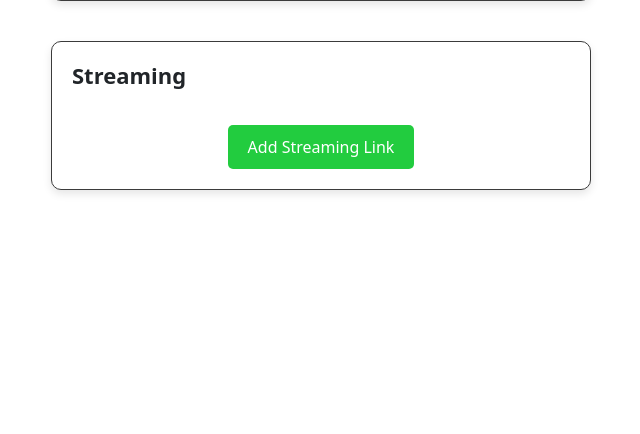
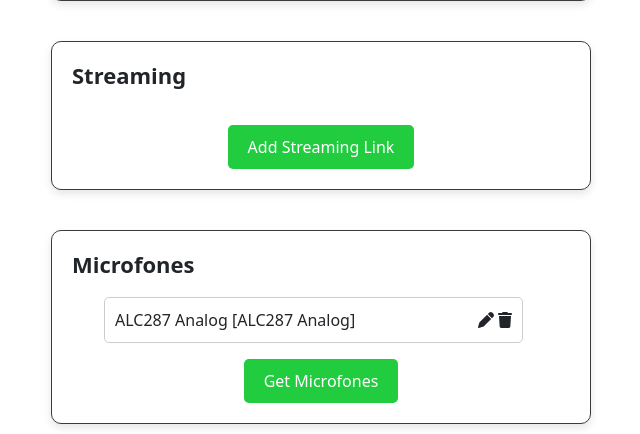
Before and after one commit to pedromelo1316/PECI--Difusao-de-Audio, a Flask app: page /secundaria in a window 1280 px wide. Shown: the part 378-812 px from the top of the page, without its empty margins (319-959 px from the left). Before the commit the page ends 572 px from the top, so only its background shows below. Run offline with Flask 3, Linux system fonts and the light colour scheme; data that the repository does not hold is empty; parts of the project's set-up code (start-up, migrations or seed data) failed here and were passed over; some libraries are stand-ins or nearby versions.

Commit message:
get Microfones

```diff
--- a/Main/Manager/app.py
+++ b/Main/Manager/app.py
@@ -39,11 +39,22 @@ AUDIO_CHANNELS = "1"  # Mono
 
 NUM_CHANNELS = 3  # Número total de canais
 
+@app.route('/update_microphones', methods=['GET'])
+def update_microphones():
+    get_mics()
+    microphones = Microphone.query.all()
+    microphones_list = [
+        {"id": mic.id, "name": mic.name, "device": mic.device, "card": mic.card, "short_cut": mic.short_cut}
+        for mic in microphones
+    ]
+    return jsonify({"success": True, "microphones": microphones_list})
+
+
 @app.route('/get_microphones', methods=['GET'])
 def get_microphones():
-    microphones = get_mics()  # Chama a função que lista os microfones
+    microphones = Microphone.query.all()
     return jsonify([
-        {"card": mic[0], "device": mic[1], "name": mic[2]} for mic in microphones
+        {"card": mic.card, "device": mic.device, "name": mic.name} for mic in microphones
     ])
 
 def parse_device_info(line):
@@ -71,14 +82,17 @@ def get_mics():
     try:
         output = subprocess.check_output(cmd, text=True)
         lines = output.split('\n')
-        devices = []
+        devices = Microphone.query.all()  # Dispositivos já no banco de dados
         for line in lines:
             if "card" in line and "device" in line:
-                print(line)
                 card, device, name = parse_device_info(line)
                 print(f"Card: {card}, Device: {device}, Name: {name}")
-                devices.append((card, device, name))
-        return devices
+                # Verifica se o dispositivo já existe no banco de dados
+                if not any(d.card == card and d.device == device for d in devices):
+                    new_device = Microphone(card=card, device=device, name=name)
+                    db.session.add(new_device)
+                    db.session.commit()
+                    devices.append(new_device)  # Atualiza a lista local de dispositivos
     except subprocess.CalledProcessError as e:
         print(f"Error listing audio devices: {e}")
         return []
@@ -409,6 +423,17 @@ class Nodes(db.Model):
 
     def __repr__(self):
         return f'<Node {self.id}: {self.name}>'
+
+
+class Microphone(db.Model):
+    id = db.Column(db.Integer, primary_key=True)
+    name = db.Column(db.String(200), nullable=False)
+    device = db.Column(db.String(200), nullable=False)
+    card = db.Column(db.String(200), nullable=False)
+    short_cut = db.Column(db.String(200), nullable=True)
+
+    def __repr__(self):
+        return f'<Microphone {self.id}: {self.name}>'
 
 # Enum para definir os tipos de canais permitidos
 class ChannelType(str, Enum):
@@ -870,12 +895,15 @@ def update_area_channel():
 
 
 
+
+
 @app.route('/secundaria')
 def secundaria():
     playlists = Playlist.query.all()
     Streamings = Streaming.query.all()
     songs = Songs.query.all()
-    return render_template('secundaria.html', playlists=playlists, streamings=Streamings, songs=songs)
+    Microphones = Microphone.query.all()
+    return render_template('secundaria.html', playlists=playlists, streamings=Streamings, songs=songs, microfones=Microphones)
 
 
 @app.route('/save_stream_url', methods=['POST'])
@@ -1352,6 +1380,7 @@ if __name__ == '__main__':
     with app.app_context():
         db.create_all()  # Cria as tabelas no banco de dados, se ainda não existirem
         create_default_channels()  # Inicializa os canais padrão
+        get_mics()
 
 
 
--- a/Main/Manager/static/css/index.css
+++ b/Main/Manager/static/css/index.css
@@ -32,6 +32,17 @@
 }
 
 .stream-box {
+    background: #fff;
+    padding: 20px;
+    border-radius: 10px;
+    box-shadow: 0px 4px 8px rgba(0, 0, 0, 0.1);
+    width: 100%;
+    max-width: 800px;
+    margin-top: 20px;
+    border:#3b3b3b solid 1px;
+}
+
+.microfone-box {
     background: #fff;
     padding: 20px;
     border-radius: 10px;
@@ -214,6 +225,67 @@
     justify-content: center;
     align-items: center;
 
+}
+
+
+
+.microfone-item {
+    display: flex;
+    justify-content: space-between;
+    align-items: center;
+    padding: 10px;
+    border: 1px solid #ccc;
+    border-radius: 5px;
+    background-color: #fff;
+    transition: background-color 0.3s;
+    width: 90%;
+    text-align: center;
+    box-sizing: border-box;
+    margin-bottom: 10px;
+}
+
+.microfone-item a {
+    flex-grow: 1;
+    text-align: center;
+    word-break: break-word;
+    padding: 10px;
+    border: 1px solid #ccc;
+    border-radius: 5px;
+    background-color: #f9f9f9;
+    display: flex;
+    align-items: center;
+    justify-content: center;
+    width: 90%;
+    height: 100%;
+    box-sizing: border-box;
+    color: #504f44; /* Cor do link alterada */
+    text-decoration: none; /* Remove o sublinhado */
+    margin-right: 15px; /* Afasta mais dos ícones */
+    margin-left: -10px; /* Move mais para a esquerda */
+}
+
+.microfone-item strong {
+    flex-shrink: 0;
+    width: 180px;
+    text-align: left;
+    padding-left: 10px;
+}
+
+.microfone-item .actions {
+    display: flex;
+    gap: 5px; /* Reduz o espaço entre os ícones */
+    align-items: center;
+    color: gray;
+}
+
+.microfone-item .actions i {
+    cursor: pointer;
+    font-size: 18px;
+    color:gray;
+}
+
+.microfone-item .actions i:hover {
+    color: #333;
 }
 
 .fa-pen, .fa-trash {
--- a/Main/Manager/static/js/index.js
+++ b/Main/Manager/static/js/index.js
@@ -536,3 +536,38 @@ function deleteStreaming(streamingId) {
 }
 
 document.addEventListener('DOMContentLoaded', loadStreamingLinks);
+
+
+
+function fetchMicrophones() {
+    fetch('/update_microphones')
+        .then(response => response.json())
+        .then(data => {
+            if (data.success) {
+                console.log('Microphones fetched successfully:', data.microphones);
+                const microphoneSection = document.querySelector('.microfone-section');
+                microphoneSection.innerHTML = `
+                    <ul id="microphone-list">
+                        ${data.microphones.map(mic => `
+                            <li class="microfone-item">
+                                <span>${mic.name}</span>
+                                <div class="microfone-actions">
+                                    <i class="fa-solid fa-pen" onclick="editMicrofone('${mic.id}')"></i>
+                                    <i class="fa-solid fa-trash" onclick="deleteMicrofone('${mic.name}')"></i>
+                                </div>
+                            </li>
+                        `).join('')}
+                    </ul>
+                    <div style="text-align: center;">
+                        <button onclick="fetchMicrophones()">Get Microfones</button>
+                    </div>
+                `;
+            } else if (data.error) {
+                console.error('Failed to fetch microphones:', data.error);
+                alert('Failed to fetch microphones: ' + data.error);
+            } else {
+                console.error('Failed to fetch microphones:', data.error || 'Unknown error');
+            }
+        })
+        .catch(error => console.error('Error fetching microphones:', error));
+}
--- a/Main/Manager/templates/secundaria.html
+++ b/Main/Manager/templates/secundaria.html
@@ -117,6 +117,31 @@
 
 
 
+<div class="container">
+    <div class="content">
+        <div class="microfone-box">
+            <h3>Microfones</h3>
+            <div class="microfone-section">
+                <ul id="microphone-list">
+                    {% for microfone in microfones %}
+                    <li class="microfone-item">
+                        <span>{{ microfone.name }}</span>
+                        <div class="microfone-actions">
+                            <i class="fa-solid fa-pen" onclick="editMicrofone('{{ microfone.id }}')"></i>
+                            <i class="fa-solid fa-trash" onclick="deleteMicrofone('{{ microfone.name }}')"></i>
+                        </div>
+                    </li>
+                    {% endfor %}
+                </ul>
+                <div style="text-align: center;">
+                    <button onclick="fetchMicrophones()">Get Microfones</button>
+                </div>
+
+            </div> <!-- Closing the microfone-section div -->
+        </div>
+    </div>
+
+
 <!-- Modal para adicionar playlist
 <div id="playlistModal" class="modal">
     <div class="modal-content">
```
Also changed, not shown: Main/Manager/instance/database.db.
